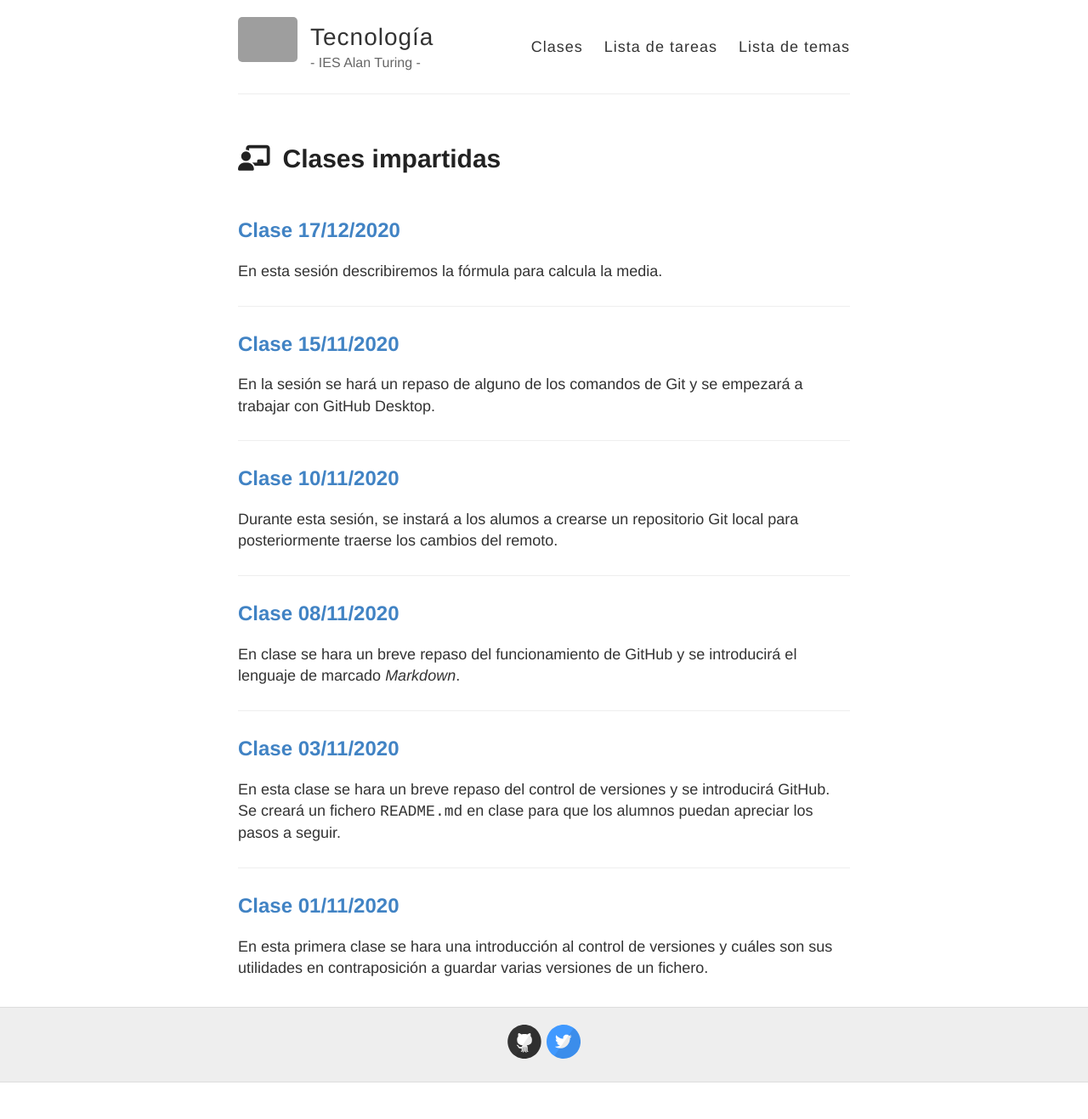
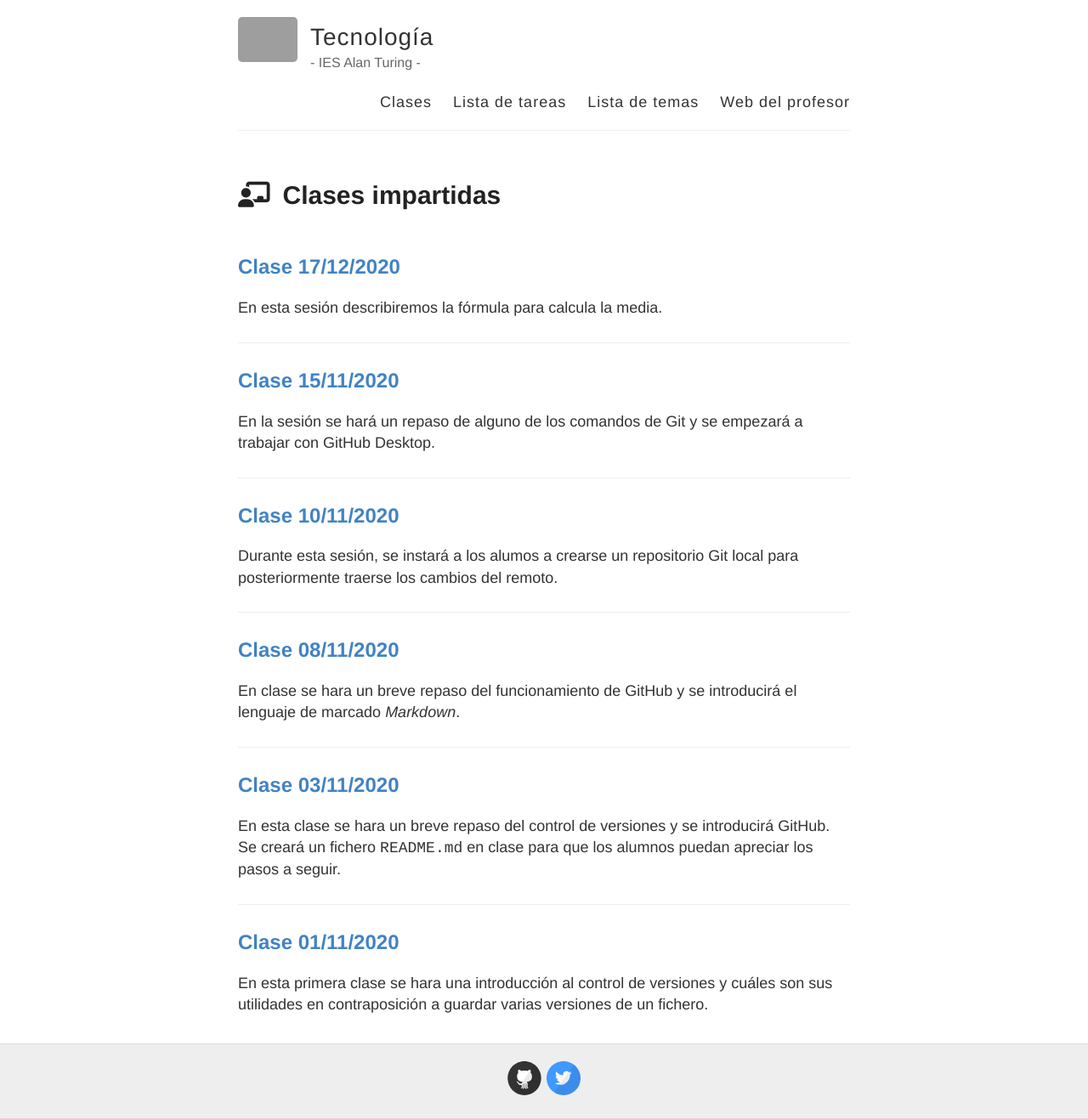
Before and after one commit to ULL-MFP-tecnologia-alu01009495-AlberTJ/ULL-MFP-tecnologia-alu01009495-AlberTJ.github.io, a Jekyll site: the page built from index.html, in a window 1280 px wide. Shown: the whole page at 85% size. Built offline with Jekyll 4.4.1, drawn with Linux system fonts in a browser that asks for light colours; nearby versions of some CDN libraries; before the commit the page ends 1274 px from its top, so only the background shows below that; grey boxes are pictures that could not be loaded.

Commit message:
Update default.html

```diff
--- a/_layouts/default.html
+++ b/_layouts/default.html
@@ -49,6 +49,7 @@
             <a href="{{ site.baseurl }}/">Clases</a>
             <a href="{{ site.baseurl }}/tareas">Lista de tareas</a>
             <a href="{{ site.baseurl }}/temas">Lista de temas</a>
+            <a href="https://ull-mfp-aet-2021.github.io/p02-t0-aprender-markdown-AlberTJ97/">Web del profesor</a>
           </nav>
         </header>
       </div>
```
